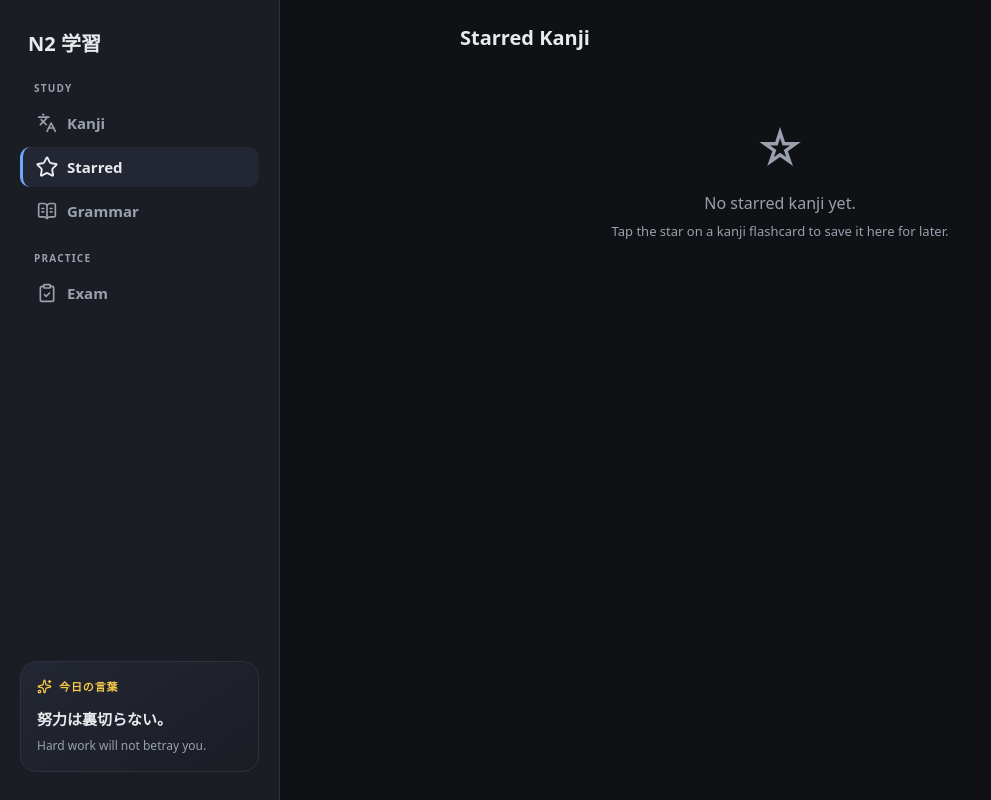
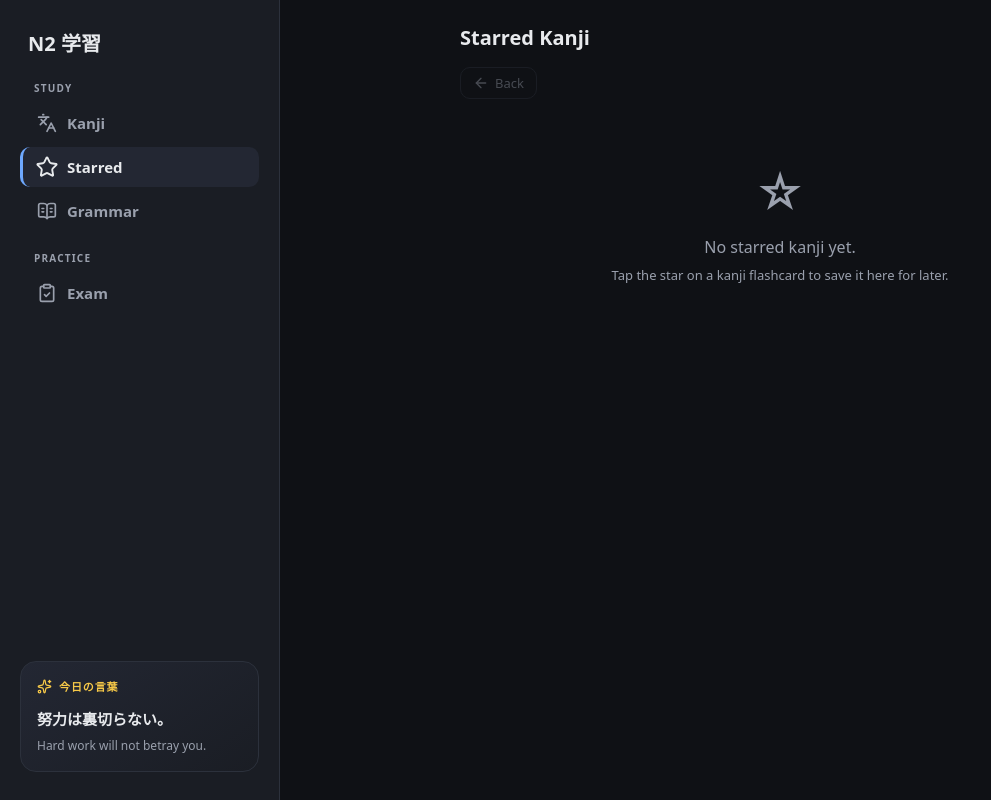
Before and after one commit to aungmyomyat220/N2_Pass, a Next.js app: page /starred in a window 1280 px wide. Shown: the whole page, without its empty margins (0-991 px from the left). Built offline with nearby package versions, Linux system fonts and the light colour scheme.

Commit message:
feat: add navigation buttons for flashcard history in Home and Starred pages; implement history management

```diff
--- a/app/globals.css
+++ b/app/globals.css
@@ -1408,6 +1408,27 @@ button.meaning-save:disabled {
   font-size: 13px;
 }
 
+.flashcard-navigation {
+  display: flex;
+  margin-bottom: 12px;
+}
+
+.flashcard-navigation button {
+  display: inline-flex;
+  align-items: center;
+  gap: 6px;
+}
+
+.flashcard-navigation button svg {
+  width: 16px;
+  height: 16px;
+}
+
+.flashcard-navigation button:disabled {
+  opacity: 0.4;
+  cursor: not-allowed;
+}
+
 .actions {
   display: flex;
   gap: 12px;
--- a/app/starred/page.tsx
+++ b/app/starred/page.tsx
@@ -15,6 +15,7 @@ export default function StarredPage() {
   const [queue, setQueue] = useState<string[]>([]);
   const [revealed, setRevealed] = useState(false);
   const [reviewed, setReviewed] = useState(0);
+  const [history, setHistory] = useState<string[]>([]);
 
   useEffect(() => {
     const saved = loadStarred().filter((kanji) => CARD_BY_KANJI.has(kanji));
@@ -31,7 +32,10 @@ export default function StarredPage() {
     (knewIt: boolean) => {
       if (!current) return;
 
-      if (knewIt) setQueue((items) => items.slice(1));
+      if (knewIt) {
+        setHistory((items) => [...items, current.kanji]);
+        setQueue((items) => items.slice(1));
+      }
       setReviewed((count) => count + 1);
       setRevealed(false);
     },
@@ -63,13 +67,23 @@ export default function StarredPage() {
     const next = toggleStarred(starred, current.kanji);
     saveStarred(next);
     setStarred(next);
+    setHistory((items) => items.filter((kanji) => kanji !== current.kanji));
     setQueue((items) => items.filter((kanji) => kanji !== current.kanji));
     setRevealed(false);
   };
 
   const restart = () => {
+    setHistory([]);
     setQueue(starred ?? []);
     setReviewed(0);
+    setRevealed(false);
+  };
+
+  const goBack = () => {
+    const previous = history[history.length - 1];
+    if (!previous) return;
+    setHistory((items) => items.slice(0, -1));
+    setQueue((items) => [previous, ...items]);
     setRevealed(false);
   };
 
@@ -81,6 +95,12 @@ export default function StarredPage() {
           <span className="review-count">{starred.length} saved</span>
         )}
       </header>
+
+      <div className="flashcard-navigation">
+        <button type="button" className="ghost" onClick={goBack} disabled={history.length === 0}>
+          <ArrowLeft aria-hidden="true" /> Back
+        </button>
+      </div>
 
       {starred === null ? (
         <div className="empty">Loading…</div>
```
Also changed, not shown: app/page.tsx (+35 -1 lines).
